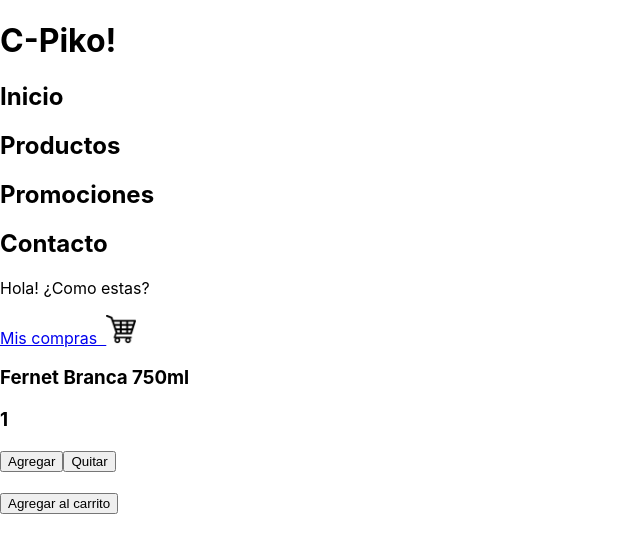
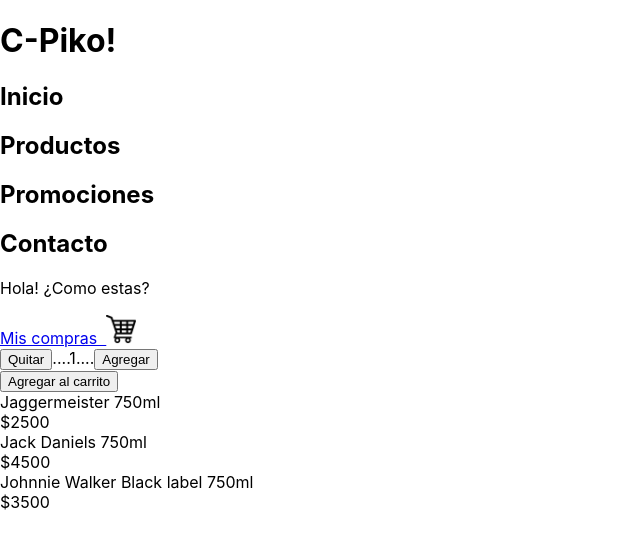
Before and after one commit to gerr1794/proyecto-react, a React (Create React App) app: page /Item/1 in a window 1280 px wide. Shown: the top 552 px of the page, without its empty margins (0-640 px from the left). Built offline with nearby package versions, Linux system fonts and the light colour scheme.

Commit message:
desafio contador, map y promises

```diff
--- a/src/App.js
+++ b/src/App.js
@@ -2,7 +2,8 @@
 import NavBar from './components/NavBar';
 import ItemListContainer from './components/ItemListContainer';
 import CartWidget from './components/CartWidget';
-import ItemCount from './components/ItemCount'
+import ItemCount from './components/ItemCount';
+import ItemListContainer1 from './components/Item';
 
 export default function App() {
   return (
@@ -10,8 +11,8 @@
       <NavBar />
       <ItemListContainer greeting= "¿Como estas?" />
       <CartWidget />
-      <ItemCount />
+      <ItemCount stock="10" initial="1" />
+      <ItemListContainer1 />
     </div>
-
   );
 }
--- /dev/null
+++ b/src/components/Item.js
@@ -0,0 +1,45 @@
+import React from 'react';
+
+
+function Item({ id, titulo, precio }) {
+  return (
+    <div className="card">
+      <div className="id">{id}</div>
+      <div className="name">{titulo}</div>
+      <div className="surname">{precio}</div>
+    </div>
+  );
+}
+
+function ItemListContainer1() {
+  const productos = [
+    {
+      id: '1',
+      titulo: 'Jaggermeister 750ml',
+      precio: '$2500'
+    },
+    {
+      id: '2',
+      titulo: 'Jack Daniels 750ml',
+      precio: '$4500'
+    },
+    {
+      id: '3',
+      titulo: 'Johnnie Walker Black label 750ml',
+      precio: '$3500'
+    },
+  ];
+
+
+  const ItemList = productos.map(productos => (
+    <Item key={productos.id} titulo={productos.titulo} precio={productos.precio} />
+  ));
+
+  return (
+    <>
+      <div className="container">{ItemList}</div>
+    </>
+  );
+}
+
+export default ItemListContainer1;
--- a/src/components/ItemCount.js
+++ b/src/components/ItemCount.js
@@ -1,33 +1,51 @@
-import React from 'react'
+import React from 'react';
 
-class ItemCount extends React.Component {
-    constructor(props) {
-    super(props)
-    this.state = {
-        contador:1
+import { useState, useEffect } from 'react';
+
+export default function ItemCount({ stock, initial, onAdd }) {
+  const [count, setCount] = useState(initial);
+
+  const increase = () => {
+    if (stock > count) {
+      setCount(prevState => prevState + 1);
     }
+  };
+
+  const decrease = () => {
+    if (count > 0) {
+      setCount(prevState => prevState - 1);
     }
+  };
 
-    agregar() {
-    this.setState({contador:this.state.contador+1})
-    }
-    quitar() {
-    let contador = this.state.contador
-    if(contador>1) {
-        this.setState({contador:contador-1})
-    }
-    }
-    render() {
-    return (
-        <div>
-        <h3>Fernet Branca 750ml</h3>
-        <h3>{this.state.contador}</h3>
-        <input type="button" onClick={this.agregar.bind(this)} value="Agregar" />
-        <input type="button" onClick={this.quitar.bind(this)} value="Quitar" /><br></br><br></br>
-        <input type="button" value="Agregar al carrito" />
-        </div>
-    )
+  const agregarAlCarrito = () => {
+    //onAdd(count);
+  };
+
+  return (
+    <>
+      <div className="itemCountContainer">
+        <button
+          className="button is-warning is-rounded addUp"
+          disabled={count < 1}
+          onClick={() => decrease()}
+        >
+          Quitar
+        </button>
+        <span>....{count}....</span>
+        <button
+          disabled={count >= stock}
+          className="button is-warning is-rounded takeOut"
+          onClick={() => increase()}
+        >
+          Agregar
+        </button>
+      </div>
+      <button
+        onClick={() => agregarAlCarrito()}
+        disabled={count < 1}
+      >
+        Agregar al carrito
+      </button>
+    </>
+  );
 }
-
-}
-export default ItemCount;
```
Also changed, not shown: src/components/ItemList.js (added, +12 -0 lines).
